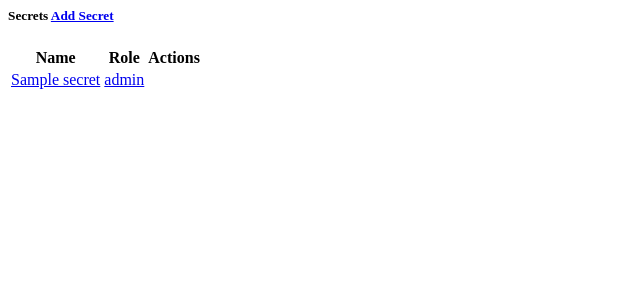
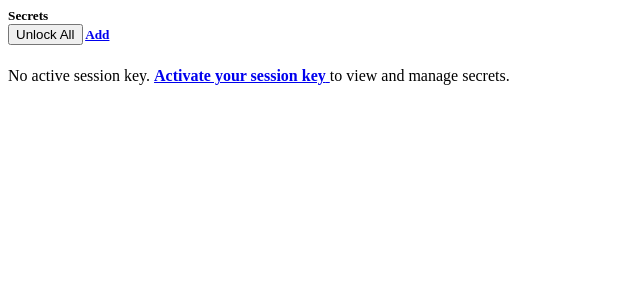
Before and after one commit to MikeloVV/netbox-phonebox, a Django app: template netbox_phonebox/templates/netbox_phonebox/inc/secrets_panel.html in a window 1280 px wide. Shown: the top 300 px of the page, without its empty margins (0-640 px from the left). Run offline with Django 3.2, Linux system fonts and the light colour scheme; the template is opened without the code that fills it: most values are stand-ins (such as "Sample title", 1, 10 or a date in 2020).

Commit message:
Secrets plugin integration fixes

```diff
--- a/netbox_phonebox/templates/netbox_phonebox/inc/secrets_panel.html
+++ b/netbox_phonebox/templates/netbox_phonebox/inc/secrets_panel.html
@@ -1,50 +1,86 @@
-<div class="card">
+<div class="card phonebox-secrets-card">
     <h5 class="card-header d-flex justify-content-between align-items-center">
         <span>
             <i class="mdi mdi-lock"></i> Secrets
         </span>
+        <div>
+            {% if secrets %}
+            <button class="btn btn-sm btn-ghost-secondary phonebox-unlock-all" title="Unlock all secrets">
+                <i class="mdi mdi-lock-open-variant"></i> Unlock All
+            </button>
+            <button class="btn btn-sm btn-ghost-secondary phonebox-lock-all" title="Lock all secrets" style="display:none;">
+                <i class="mdi mdi-lock"></i> Lock All
+            </button>
+            {% endif %}
             <a href="{% url 'plugins:netbox_secrets:secret_add' %}?assigned_object_type={{ content_type_id }}&assigned_object_id={{ parent_object.pk }}&return_url={{ parent_object.get_absolute_url }}"
                class="btn btn-sm btn-primary">
-            <i class="mdi mdi-plus-thick"></i> Add Secret
+                <i class="mdi mdi-plus-thick"></i> Add
             </a>
+        </div>
     </h5>
 
-    {% if secrets %}
-    <table class="table table-hover">
+    {% if not has_session_key %}
+    <div class="card-body">
+        <div class="alert alert-warning mb-0">
+            <i class="mdi mdi-alert"></i>
+            No active session key.
+            <a href="{% url 'plugins:netbox_secrets:sessionkey_add' %}?return_url={{ parent_object.get_absolute_url }}">
+                <strong>Activate your session key</strong>
+            </a>
+            to view and manage secrets.
+        </div>
+    </div>
+    {% elif secrets %}
+    <div class="table-responsive">
+        <table class="table table-hover phonebox-secrets-table mb-0">
             <thead>
                 <tr>
+                    <th>Role</th>
                     <th>Name</th>
-                <th>Role</th>
-                <th>Actions</th>
+                    <th>Plaintext</th>
+                    <th class="text-end"></th>
                 </tr>
             </thead>
             <tbody>
                 {% for secret in secrets %}
-            <tr>
-                <td>
-                    <a href="{{ secret.get_absolute_url }}">{{ secret.name }}</a>
-                </td>
+                <tr data-secret-id="{{ secret.pk }}">
                     <td>
                         {% if secret.role %}
-                        <a href="{{ secret.role.get_absolute_url }}">{{ secret.role }}</a>
+                            <a href="{{ secret.role.get_absolute_url }}">
+                                <span class="badge" style="background-color: #{{ secret.role.color }}; color: #fff;">
+                                    {{ secret.role }}
+                                </span>
+                            </a>
                         {% else %}
                             <span class="text-muted">&mdash;</span>
                         {% endif %}
                     </td>
                     <td>
-                    <a href="{{ secret.get_absolute_url }}"
-                       class="btn btn-sm btn-outline-secondary"
-                       title="View">
-                        <i class="mdi mdi-eye"></i>
-                    </a>
+                        <a href="{{ secret.get_absolute_url }}">{{ secret.name }}</a>
+                    </td>
+                    <td class="phonebox-secret-value font-monospace">
+                        <span class="phonebox-secret-placeholder text-muted">
+                            ********
+                        </span>
+                        <span class="phonebox-secret-plaintext" style="display:none;">
+                            <code class="phonebox-secret-text user-select-all"></code>
+                            <button class="btn btn-sm btn-ghost-secondary phonebox-copy-secret ms-2 p-0"
+                                    title="Copy to clipboard" type="button">
+                                <i class="mdi mdi-content-copy"></i>
+                            </button>
+                        </span>
+                    </td>
+                    <td class="text-end text-nowrap">
+                        <button class="btn btn-sm btn-ghost-success phonebox-toggle-secret"
+                                title="Unlock" type="button">
+                            <i class="mdi mdi-lock-open-variant"></i>
+                        </button>
                         <a href="{% url 'plugins:netbox_secrets:secret_edit' pk=secret.pk %}?return_url={{ parent_object.get_absolute_url }}"
-                       class="btn btn-sm btn-outline-warning"
-                       title="Edit">
+                           class="btn btn-sm btn-ghost-warning" title="Edit">
                             <i class="mdi mdi-pencil"></i>
                         </a>
                         <a href="{% url 'plugins:netbox_secrets:secret_delete' pk=secret.pk %}?return_url={{ parent_object.get_absolute_url }}"
-                       class="btn btn-sm btn-outline-danger"
-                       title="Delete">
+                           class="btn btn-sm btn-ghost-danger" title="Delete">
                             <i class="mdi mdi-trash-can-outline"></i>
                         </a>
                     </td>
@@ -52,12 +88,15 @@
                 {% endfor %}
             </tbody>
         </table>
+    </div>
     {% else %}
     <div class="card-body">
-        <p class="text-muted">
-            No secrets assigned. Click <strong>Add Secret</strong> to store credentials
-            (login, password, API key, etc.) securely.
-        </p>
+        <div class="text-muted">
+            <i class="mdi mdi-information-outline"></i>
+            No secrets assigned. Click <strong>Add</strong> to store credentials securely.
+        </div>
     </div>
     {% endif %}
 </div>
+
+<script src="{% url 'plugins:netbox_phonebox:phonebox_secrets_js' %}"></script>
```
Also changed, not shown: netbox_phonebox/static/netbox_phonebox/js/phonebox_secrets.js (added, +210 -0 lines), netbox_phonebox/template_content.py (+20 -3 lines), netbox_phonebox/urls.py (+14 -7 lines). Lines whose indentation alone changed are shown as unchanged.
